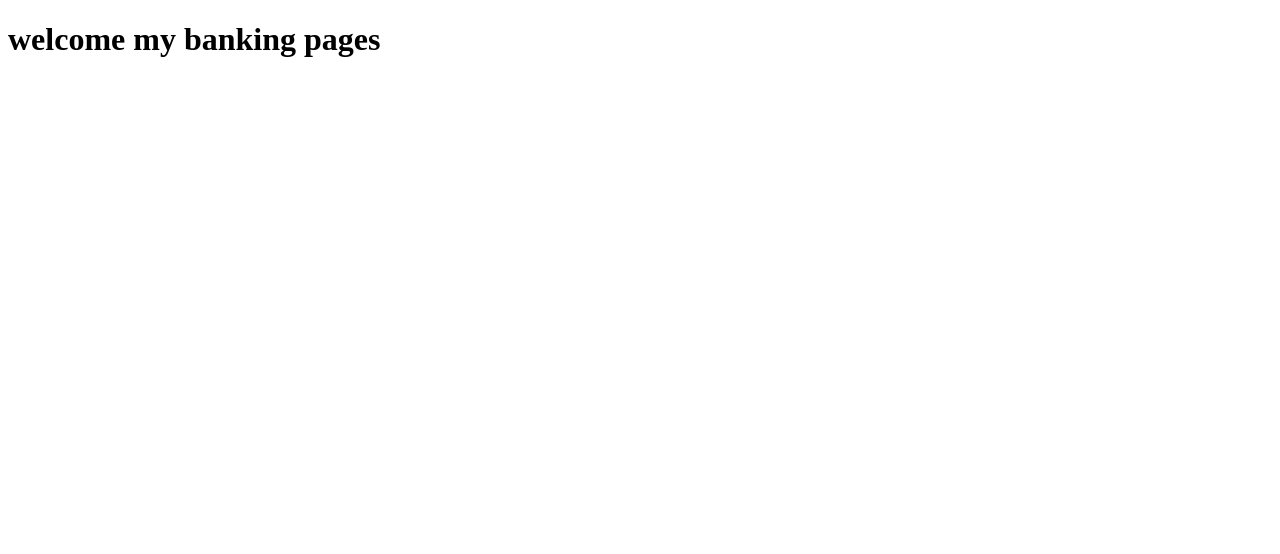
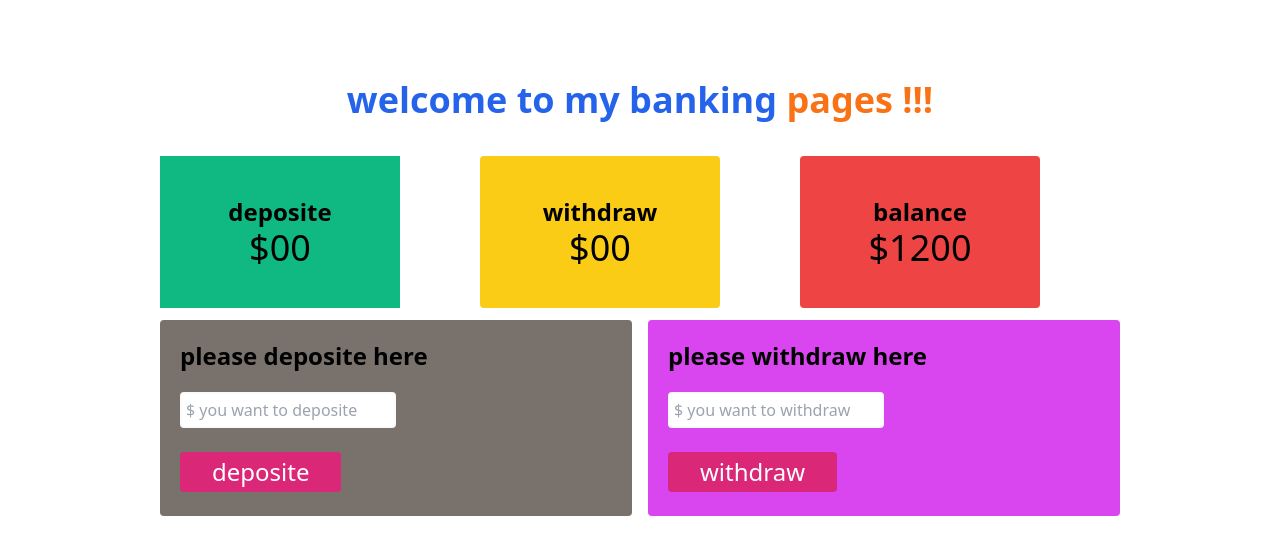
Before and after one commit to SHAFAYET-HOWLADER/banking-sites, a plain HTML site: page banking.html in a window 1280 px wide. Drawn offline with nearby package versions, Linux system fonts and the light colour scheme.

Commit message:
commited

```diff
--- a/banking.html
+++ b/banking.html
@@ -1,12 +1,65 @@
 <!DOCTYPE html>
 <html lang="en">
+
 <head>
     <meta charset="UTF-8">
     <meta http-equiv="X-UA-Compatible" content="IE=edge">
     <meta name="viewport" content="width=device-width, initial-scale=1.0">
+    <!-- tailwind link -->
+    <script src="https://cdn.tailwindcss.com"></script>
     <title>banking</title>
 </head>
+
 <body>
-    <h1>welcome my banking pages</h1>
+    <header>
+        <header>
+            <h1 class="mt-16 text-center text-4xl font-semibold ui-monospace text-blue-600 py-4">welcome to my banking
+                <span class="text-orange-500"> pages !!!</span></h1>
+        </header>
+    </header>
+    <main class=" w-3/4 mx-auto">
+        <section>
+            <div class=" pt-5 pb-3  grid-items grid grid-cols-3 gap-0 rounded text-center">
+                <div class="item bg-emerald-500	w-3/4 text-center p-10">
+                    <h2 class="text-2xl font-semibold">deposite</h2>
+                    <h3 class="text-4xl font-normal">$00</h3>
+                </div>
+                <div class="item bg-yellow-400	w-3/4 rounded text-center p-10">
+                    <h2 class="text-2xl font-semibold">withdraw</h2>
+                    <h3 class="text-4xl font-normal">$00</h3>
+                </div>
+                <div class="item bg-red-500	w-3/4 rounded text-center p-10">
+                    <h2 class="text-2xl font-semibold">balance</h2>
+                    <h3 class="text-4xl font-normal">$1200</h3>
+                </div>
+            </div>
+        </section>
+        <section class="mx-auto">
+            <div class="deposite grid grid-cols-2 gap-4">
+                <div class="form bg-stone-500 rounded w-50 px-5 py-5">
+                    <h2 class="text-2xl font-semibold">please deposite here</h2>
+                    <input id="depositeInput" class="block my-5 p-1 rounded border-2 border-slate-50 w-2/4" type="email"
+                        placeholder="$ you want to deposite">
+
+                    <button id="depositeBtn"
+                        class="my-1 bg-pink-600	 py-1 px-8 rounded text-2xl text-white">deposite</button>
+                </div>
+                <div class="form bg-fuchsia-500	rounded px-5 py-5">
+                    <h2 class="text-2xl font-semibold">please withdraw here</h2>
+                    <input id="withdrawInput" class="block my-5 p-1 rounded border-2 border-slate-50 w-2/4" type="email"
+                        placeholder="$ you want to withdraw">
+
+                    <button id="withdrwaBtn"
+                        class="my-1 bg-pink-600	 py-1 px-8 rounded text-2xl text-white">withdraw</button>
+                </div>
+            </div>
+        </section>
+    </main>
+    <footer>
+
+    </footer>
+    <!-- js -->
+    <script src="js/banking.js"></script>
 </body>
+
 </html>
--- /dev/null
+++ b/js/banking.js
@@ -0,0 +1,3 @@
+document.getElementById("depositeBtn").addEventListener("click", function(){
+
+})
```
Also changed, not shown: index.html (+3 -3 lines), js/script.js (+4 -4 lines).
